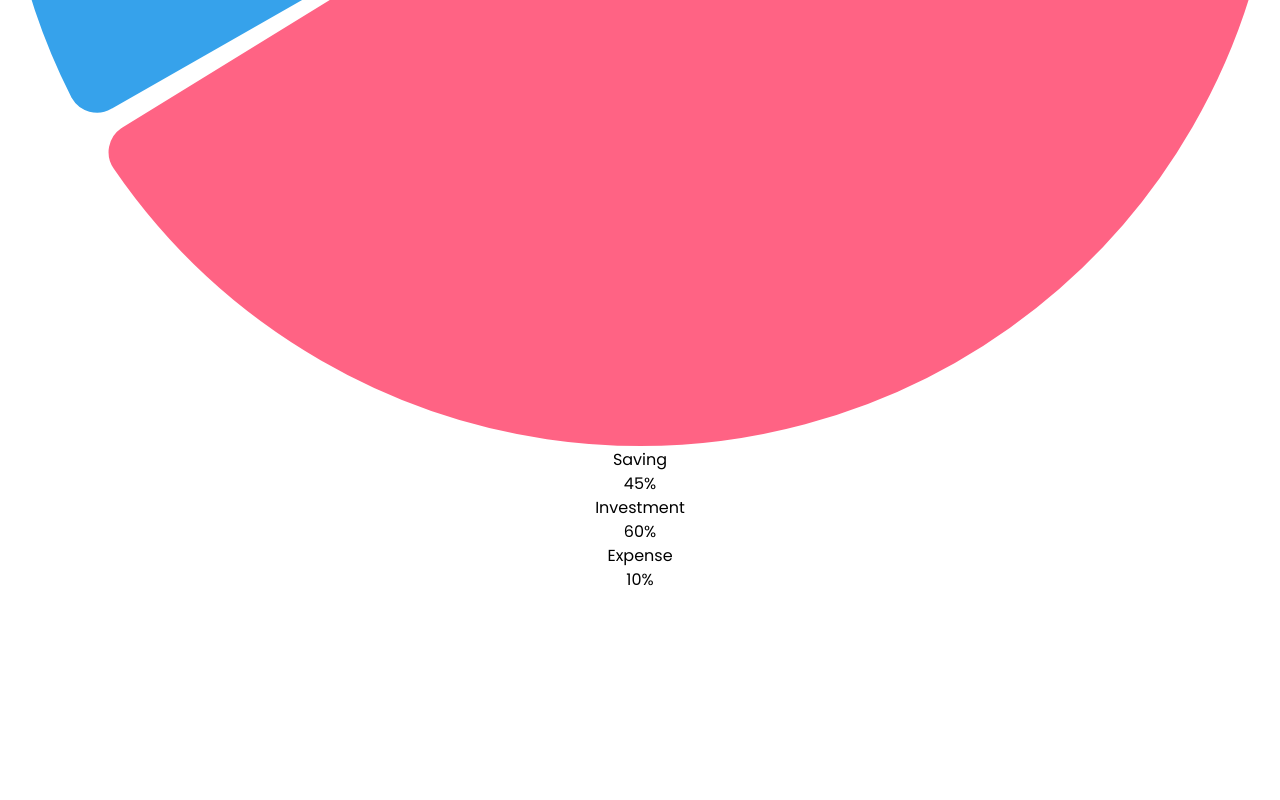
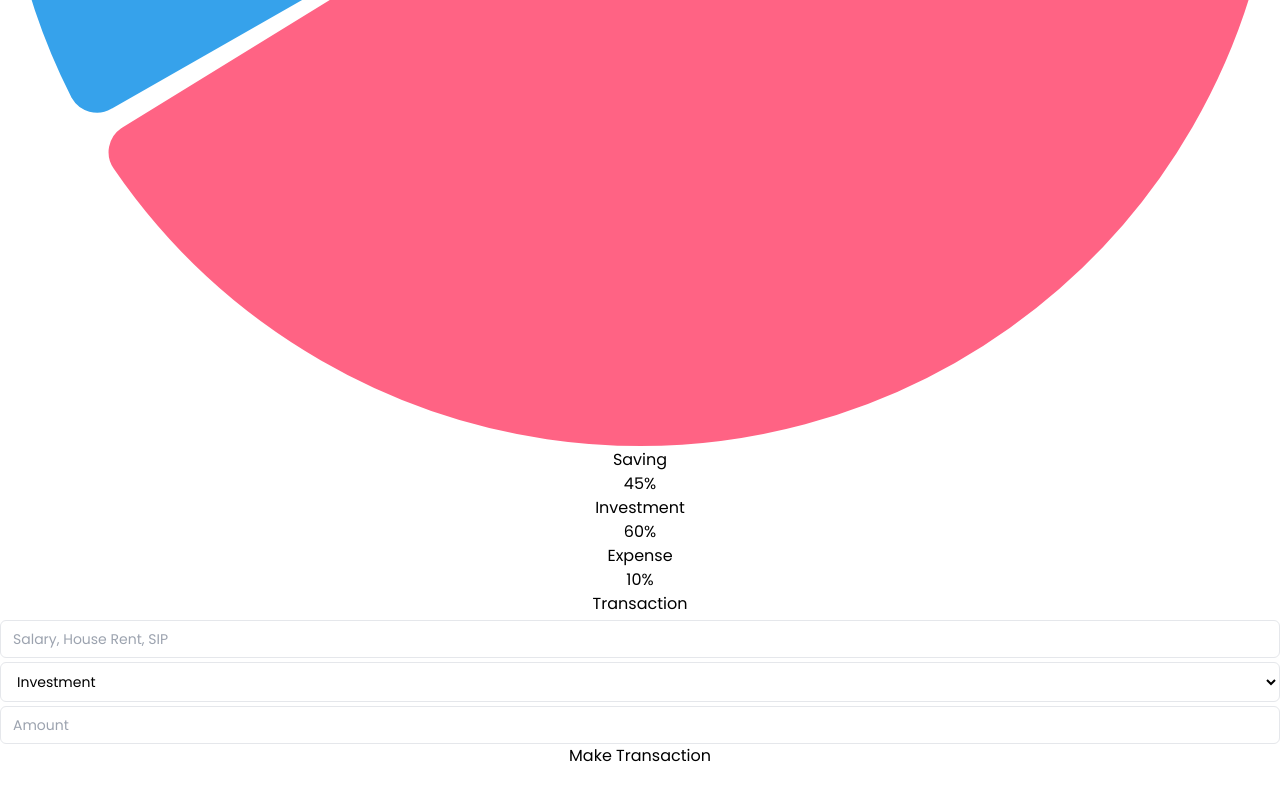
Before and after one commit to rishidongregitub/Expense_Tracker, a React (Vite) app in the folder client/: page / in a window 1280 px wide. Shown: the part 920-1720 px from the top of the page. Before the commit the page ends 1576 px from the top, so only its background shows below. Built offline with nearby package versions, Linux system fonts and the light colour scheme.

Commit message:
Form component  and some css for form

```diff
--- a/client/src/App.jsx
+++ b/client/src/App.jsx
@@ -1,5 +1,6 @@
 import Graph from "./components/Graph";
 import './App.css'
+import Form from "./components/Form";
 function App() {
   return (
     <div className="App">
@@ -10,7 +11,7 @@ function App() {
         {/*Chart*/}
         <Graph/>
         {/*Form*/}
-
+          <Form/>
         </div>
       </div>
     </div>
--- /dev/null
+++ b/client/src/components/Form.jsx
@@ -0,0 +1,28 @@
+
+const Form = () => {
+  return (
+    <div className="form max-w-sm mx-auto w-96">
+        <h1 className="font-bold pb-4 text-xl">Transaction</h1>
+        <form id="form">
+            <div className="grid gap-4">
+                <div className="input-group">
+                    <input type="text" placeholder="Salary, House Rent, SIP" className="form-input" />
+                </div>
+                <select className="form-input">
+                    <option value="Investment" defaultValue>Investment</option>
+                    <option value="Expense">Expense</option>
+                    <option value="Saving">Saving</option>
+                </select>
+                <div className="input-group">
+                    <input type="text" placeholder="Amount" className="form-input" />
+                </div>
+                <div className="submit-btn">
+                    <button className="border py-2 text-white bg-indigo-500 w-full">Make Transaction</button>
+                </div>
+            </div>
+        </form>
+    </div>
+  )
+}
+
+export default Form
--- a/client/src/index.css
+++ b/client/src/index.css
@@ -35,3 +35,7 @@ body {
     margin-left: auto;
     margin-right: auto;
   }
+
+  .form-input{
+    @apply mt-1 block w-full py-2 px-3 border border-gray-200 bg-white rounded-md focus:outline-none focus:ring-indigo-500 sm:text-sm
+  }
```
